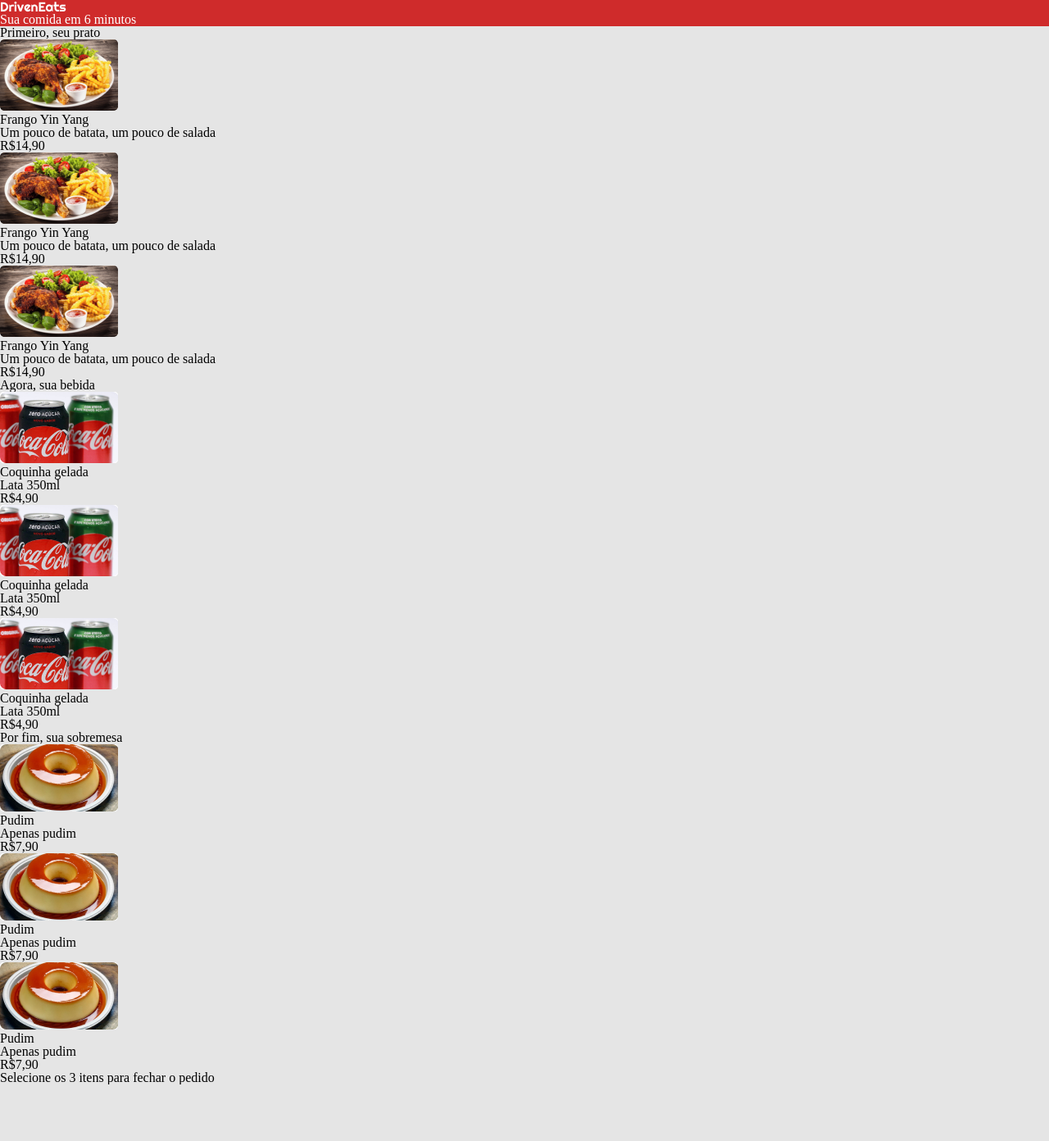
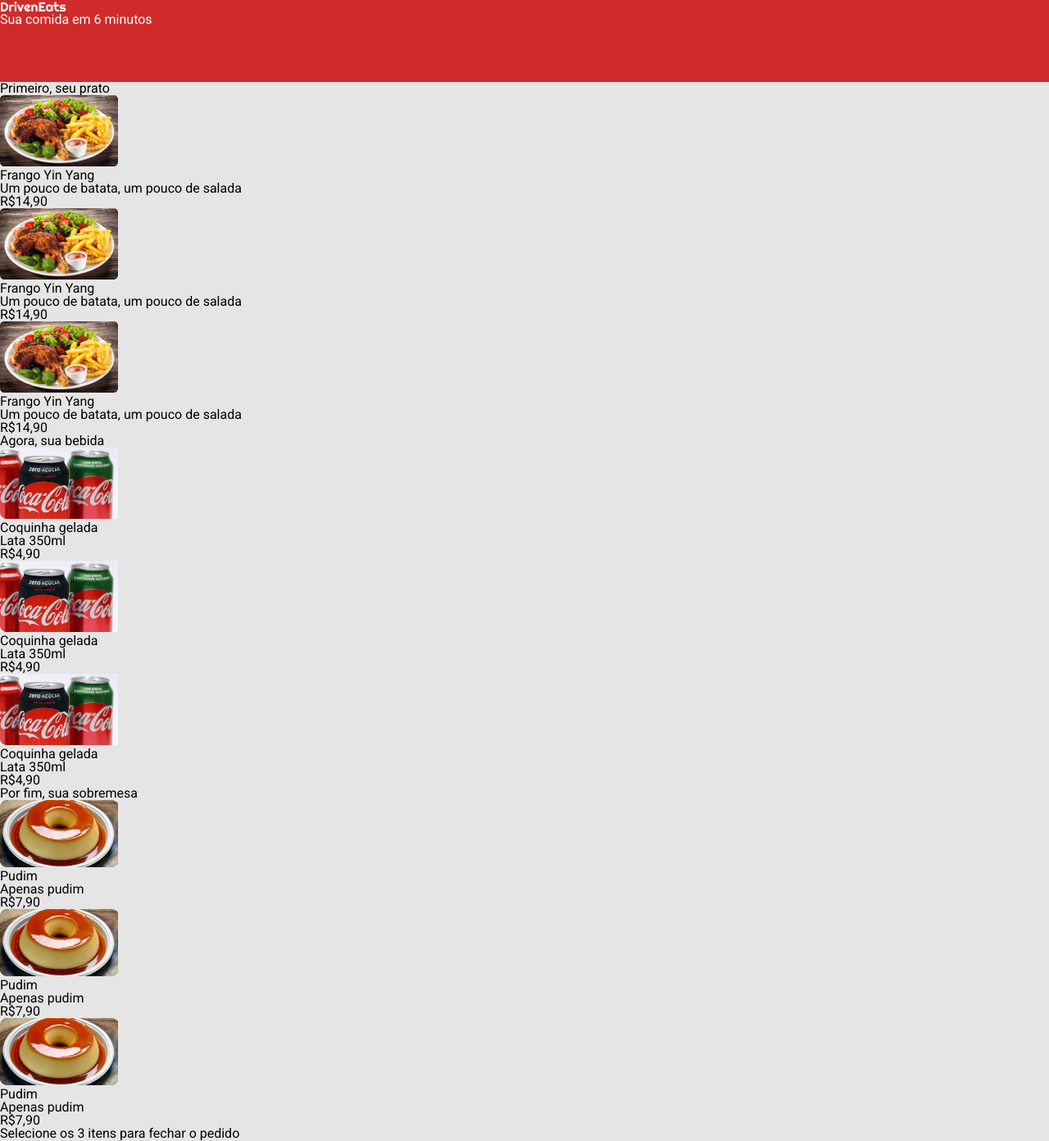
Before and after one commit to hudsonbreno/projeto3-driveneats, a plain HTML site: page index.html in a window 1280 px wide. Shown: the whole page at 82% size. Before the commit the page ends 1323 px from the top, so only its background shows below. Drawn offline with Linux system fonts and the light colour scheme.

Commit message:
data-test

```diff
--- a/estilo.css
+++ b/estilo.css
@@ -1,8 +1,13 @@
 body{
-    background-color: #E5E5E5;;
+    background-color: #E5E5E5;
+    font-family: 'Roboto', sans-serif;
 }
 header{
     background-color:#CF2B2B;
+    display: flex;
+    flex-direction: column;
+    height: 100px;
+
 }
 
 .titulo{
@@ -13,5 +18,4 @@ header{
 
 .subtitulo{
     color: white;
-
 }
--- a/index.html
+++ b/index.html
@@ -23,68 +23,68 @@
         <h1> Primeiro, seu prato </h1>
         <section>
             <main>
-                <div onclick="selecPrato(this)">
+                <div onclick="selecPrato(this)" data-test="dish">
                     <img src="projeto__driven-eats__imagens/frango_yin_yang.png"/>
-                    <h2>Frango Yin Yang</p>
+                    <h2 data-test="item-name">Frango Yin Yang</p>
                     <p> Um pouco de batata, um pouco de salada</p>
-                    <h3>R$14,90</h3>
+                    <h3 data-test="item-price">R$14,90</h3>
                 </div>
-                <div onclick="selecPrato(this)">
+                <div onclick="selecPrato(this)" data-test="dish">
                     <img src="projeto__driven-eats__imagens/frango_yin_yang.png"/>
-                    <h2>Frango Yin Yang</p>
+                    <h2 data-test="item-name">Frango Yin Yang</p>
                     <p> Um pouco de batata, um pouco de salada</p>
-                    <h3>R$14,90</h3>
+                    <h3 data-test="item-price">R$14,90</h3>
                 </div>
-                <div onclick="selecPrato(this)">
+                <div onclick="selecPrato(this)" data-test="dish">
                     <img src="projeto__driven-eats__imagens/frango_yin_yang.png"/>
-                    <h2>Frango Yin Yang</p>
+                    <h2 data-test="item-name">Frango Yin Yang</p>
                     <p> Um pouco de batata, um pouco de salada</p>
-                    <h3>R$14,90</h3>
+                    <h3 data-test="item-price">R$14,90</h3>
                 </div>
         </section>
         <h1>Agora, sua bebida</h1>
         <section>
             <main>
-                <div onclick="selecBebida(this)">
+                <div onclick="selecBebida(this)" data-test="drink">
                     <img src="projeto__driven-eats__imagens/coca-cola.png">
-                    <h2>Coquinha gelada</h2>
+                    <h2 data-test="item-name">Coquinha gelada</h2>
                     <p>Lata 350ml</p>
-                    <h3 class="preco">R$4,90</h3>
+                    <h3 data-test="item-price">R$4,90</h3>
                 </div>
-                <div onclick="selecBebida(this)">
+                <div onclick="selecBebida(this)" data-test="drink">
                     <img src="projeto__driven-eats__imagens/coca-cola.png">
-                    <h2>Coquinha gelada</h2>
+                    <h2 data-test="item-name">Coquinha gelada</h2>
                     <p>Lata 350ml</p>
-                    <h3 class="preco">R$4,90</h3>
+                    <h3 data-test="item-price">R$4,90</h3>
                 </div>
-                <div onclick="selecBebida(this)">
+                <div onclick="selecBebida(this)" data-test="drink">
                     <img src="projeto__driven-eats__imagens/coca-cola.png">
-                    <h2>Coquinha gelada</h2>
+                    <h2 data-test="item-name">Coquinha gelada</h2>
                     <p>Lata 350ml</p>
-                    <h3 class="preco">R$4,90</h3>
+                    <h3 data-test="item-price">R$4,90</h3>
                 </div>
             </main>
         </section>
         <h1> Por fim, sua sobremesa</h1>
         <section>
             <main>
-                <div onclick="selecSobremesa(this)">
+                <div onclick="selecSobremesa(this)" data-test="dessert">
                     <img src="projeto__driven-eats__imagens/pudim.png">
-                    <h2> Pudim </h2>
+                    <h2 data-test="item-name"> Pudim </h2>
                     <p>Apenas pudim</p>
-                    <h3>R$7,90</h3>
+                    <h3 data-test="item-price">R$7,90</h3>
                 </div>
-                <div onclick="selecSobremesa(this)">
+                <div onclick="selecSobremesa(this)" data-test="dessert">
                     <img src="projeto__driven-eats__imagens/pudim.png">
-                    <h2> Pudim </h2>
+                    <h2 data-test="item-name"> Pudim </h2>
                     <p>Apenas pudim</p>
-                    <h3>R$7,90</h3>
+                    <h3 data-test="item-price">R$7,90</h3>
                 </div>
-                <div onclick="selecSobremesa(this)">
+                <div onclick="selecSobremesa(this)" data-test="dessert">
                     <img src="projeto__driven-eats__imagens/pudim.png">
-                    <h2> Pudim </h2>
+                    <h2 data-test="item-name"> Pudim </h2>
                     <p>Apenas pudim</p>
-                    <h3>R$7,90</h3>
+                    <h3 data-test="item-price">R$7,90</h3>
                 </div>
             </main>
         </section>
@@ -95,6 +95,6 @@
         </div>
     </footer>
 
-    <script src=""
+    <script src="app.js"></script>
 </body>
 </html>
```
Also changed, not shown: app.js (added).
